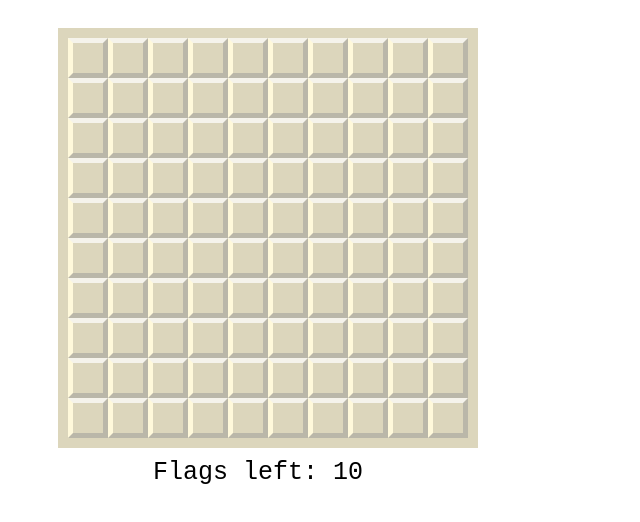
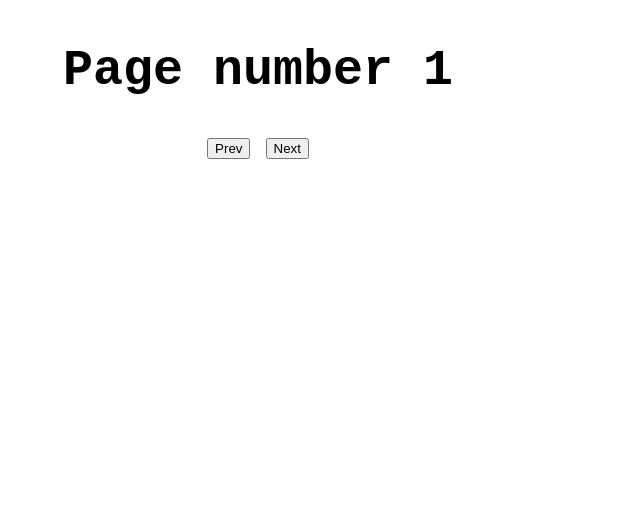
Before and after one commit to Rahul-Upadhyay786/Promises-JSON-, a plain HTML site: page index.html in a window 1280 px wide. Shown: the whole page, without its empty margins (0-640 px from the left). Drawn offline with Linux system fonts and the light colour scheme.

Commit message:
Update index.html

```diff
--- a/index.html
+++ b/index.html
@@ -11,10 +11,14 @@
 
 <body>
     <div class="container">
-        <div class="grid"></div>
-        <div>Flags left: <span id="flagsLeft"></span></div>
-        <div id="result"></div>
-    </div>
+          <h1 id="heading">Page number 1</h1>
+          <ol id="list">
+          </ol>
+          <div class="buttons">
+               <button id="load_prev">Prev</button>
+               <button id="load_next">Next</button>
+          </div>
+     </div>
     <script src="script.js"></script>
 </body>
 
```
